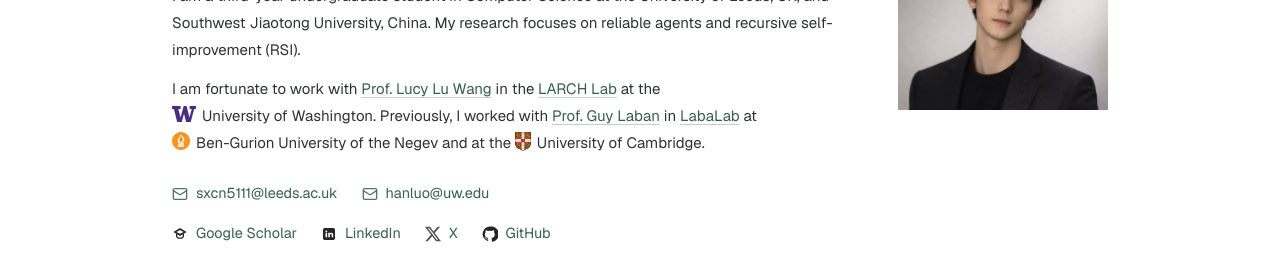
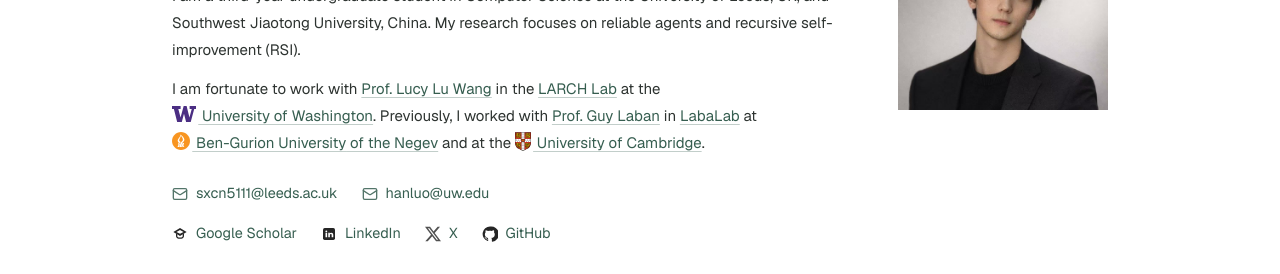
Before and after one commit to lhannnn/lhannnn.github.io, a Jekyll site: the page built from index.html, in a window 1280 px wide. Shown: the part 221-495 px from the top of the page. Built offline with Jekyll 4.4.1, drawn with Linux system fonts in a browser that asks for light colours; nearby versions of some CDN libraries; some web fonts are replaced.

Commit message:
Link homepage university names and emblems to official websites

```diff
--- a/index.html
+++ b/index.html
@@ -17,7 +17,7 @@
           <img src="{{ '/assets/images/profile.jpg' | relative_url }}?v=original-aa7bf4d3" alt="Han Luo portrait" class="home-portrait-mobile"/>
         </div>
         <p class="home-bio mt-3">I am a third-year undergraduate student in Computer Science at the University of Leeds, UK, and Southwest Jiaotong University, China. My research focuses on reliable agents and recursive self-improvement (RSI).</p>
-        <p class="home-bio mt-3">I am fortunate to work with <a href="https://llwang.net/">Prof. Lucy Lu Wang</a> in the <a href="https://larchlab.org/">LARCH Lab</a> at the <span class="home-institution"><img src="{{ '/assets/images/icons/uw-block-w.svg' | relative_url }}" alt="" class="home-institution-logo" width="24" height="16"> University of Washington</span>. Previously, I worked with <a href="https://www.guylaban.com/">Prof. Guy Laban</a> in <a href="https://labalab.li/">LabaLab</a> at <span class="home-institution"><img src="{{ '/assets/images/icons/bgu-emblem.svg' | relative_url }}" alt="" class="home-institution-logo home-institution-logo--bgu" width="18" height="18"> Ben-Gurion University</span> of the Negev and at the <span class="home-institution"><img src="{{ '/assets/images/icons/cambridge-crest.svg' | relative_url }}" alt="" class="home-institution-logo home-institution-logo--cambridge" width="16" height="19"> University of Cambridge</span>.</p>
+        <p class="home-bio mt-3">I am fortunate to work with <a href="https://llwang.net/">Prof. Lucy Lu Wang</a> in the <a href="https://larchlab.org/">LARCH Lab</a> at the <a href="https://www.washington.edu/"><span class="home-institution"><img src="{{ '/assets/images/icons/uw-block-w.svg' | relative_url }}" alt="" class="home-institution-logo" width="24" height="16"> University of Washington</span></a>. Previously, I worked with <a href="https://www.guylaban.com/">Prof. Guy Laban</a> in <a href="https://labalab.li/">LabaLab</a> at <a href="https://www.bgu.ac.il/en/"><span class="home-institution"><img src="{{ '/assets/images/icons/bgu-emblem.svg' | relative_url }}" alt="" class="home-institution-logo home-institution-logo--bgu" width="18" height="18"> Ben-Gurion University</span> of the Negev</a> and at the <a href="https://www.cam.ac.uk/"><span class="home-institution"><img src="{{ '/assets/images/icons/cambridge-crest.svg' | relative_url }}" alt="" class="home-institution-logo home-institution-logo--cambridge" width="16" height="19"> University of Cambridge</span></a>.</p>
       </div>
       <div class="hidden text-center lg:col-span-3 lg:block lg:self-center">
         <img src="{{ '/assets/images/profile.jpg' | relative_url }}?v=original-aa7bf4d3" alt="Han Luo portrait" class="mx-auto block w-full" style="max-width: 225px;"/>
```
